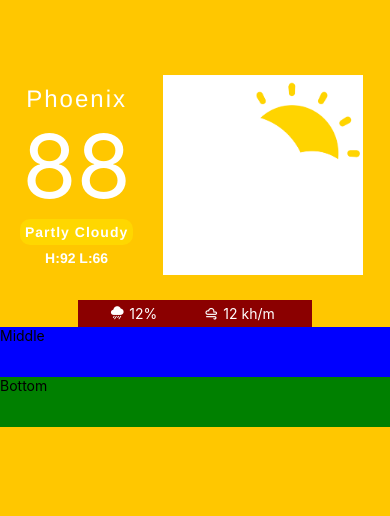
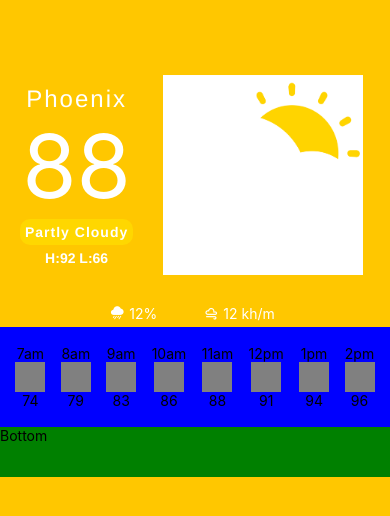
Before and after one commit to Stephenfre/evercast, a React Native app: screen / in a window 390 px wide. Shown: the top 516 px of the page. Built offline with nearby package versions, Linux system fonts and the light colour scheme.

Commit message:
ADDED: Mapped through data for hourrly temps and added basic styling

```diff
--- a/app/components/CurrentWeather.js
+++ b/app/components/CurrentWeather.js
@@ -13,6 +13,56 @@ const data = {
     currentState: "AZ",
     currentWind: 12,
     precipitation: "12%",
+    hourlyForcast: [
+        {
+            id: 1,
+            time: "7am",
+            condition: "partly cloudy",
+            temp: 74,
+        },
+        {
+            id: 2,
+            time: "8am",
+            condition: "partly cloudy",
+            temp: 79,
+        },
+        {
+            id: 3,
+            time: "9am",
+            condition: "partly cloudy",
+            temp: 83,
+        },
+        {
+            id: 4,
+            time: "10am",
+            condition: "partly cloudy",
+            temp: 86,
+        },
+        {
+            id: 5,
+            time: "11am",
+            condition: "partly cloudy",
+            temp: 88,
+        },
+        {
+            id: 6,
+            time: "12pm",
+            condition: "partly cloudy",
+            temp: 91,
+        },
+        {
+            id: 7,
+            time: "1pm",
+            condition: "partly cloudy",
+            temp: 94,
+        },
+        {
+            id: 8,
+            time: "2pm",
+            condition: "partly cloudy",
+            temp: 96,
+        },
+    ],
     weeklyForcast: [
         {
             id: 1,
@@ -83,8 +133,16 @@ function CurrentWeather() {
                     <Text style={styles.details}>{data.currentWind} kh/m</Text>
                 </View>
             </View>
-            <View style={styles.middleContent}>
-                <Text>Middle</Text>
+            <View style={styles.middleContainer}>
+                {data.hourlyForcast.map((res) => {
+                    return (
+                        <View style={styles.middleContent}>
+                            <Text>{res.time}</Text>
+                            <Text style={{ backgroundColor: "grey", width: 30, height: 30 }}></Text>
+                            <Text>{res.temp}</Text>
+                        </View>
+                    );
+                })}
             </View>
             <View style={styles.bottomContent}>
                 <Text>Bottom</Text>
@@ -102,6 +160,9 @@ const styles = StyleSheet.create({
         // justifyContent: "center",
         alignItems: "center",
     },
+
+    // * TOP CONTAINER
+
     topContainer: {
         height: 250,
         width: "100%",
@@ -109,6 +170,7 @@ const styles = StyleSheet.create({
         flexDirection: "column",
         marginTop: 50,
     },
+
     topContent: {
         flex: 2,
         flexDirection: "row",
@@ -116,6 +178,7 @@ const styles = StyleSheet.create({
         paddingTop: 70,
         paddingBottom: 50,
     },
+
     rightColumn: {
         height: 200,
         paddingRight: 30,
@@ -123,16 +186,19 @@ const styles = StyleSheet.create({
         paddingBottom: 30,
         alignItems: "center",
     },
+
     cityText: {
         color: "white",
         fontSize: 24,
         fontFamily: "Helvetica",
         letterSpacing: 2,
     },
+
     rigthTempText: {
         color: "white",
         fontSize: 88,
     },
+
     condition: {
         borderTopLeftRadius: 10,
         borderTopRightRadius: 10,
@@ -145,6 +211,7 @@ const styles = StyleSheet.create({
 
         backgroundColor: "gold",
     },
+
     conditionText: {
         color: "white",
         textAlign: "center",
@@ -153,6 +220,7 @@ const styles = StyleSheet.create({
         fontFamily: "Helvetica",
         letterSpacing: 1,
     },
+
     hiloTemp: {
         fontSize: 14,
         fontWeight: "bold",
@@ -160,28 +228,42 @@ const styles = StyleSheet.create({
         fontFamily: "Helvetica",
         paddingTop: 5,
     },
+
+    Image: {
+        width: 200,
+        height: 200,
+        marginBottom: 20,
+    },
+
     currentDetails: {
-        backgroundColor: "darkred",
         flexDirection: "row",
         justifyContent: "space-evenly",
         alignItems: "center",
         width: "60%",
     },
+
     details: {
         padding: 5,
         color: "white",
         fontSize: 14,
     },
-    Image: {
-        width: 200,
-        height: 200,
-        marginBottom: 20,
-    },
-    middleContent: {
-        height: 50,
+
+    // * MIDDLE CONTAINER
+
+    middleContainer: {
+        height: 100,
         width: "100%",
         backgroundColor: "blue",
+        flexDirection: "row",
+        justifyContent: "space-evenly",
+        alignItems: "center",
     },
+
+    middleContent: {
+        alignItems: "center",
+        color: "white",
+    },
+
     bottomContent: {
         height: 50,
         width: "100%",
```
